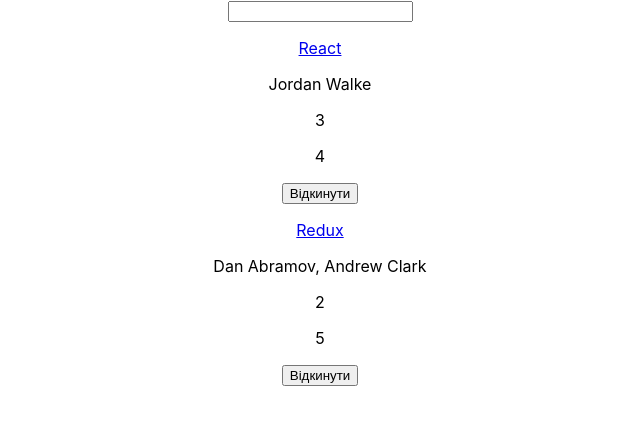
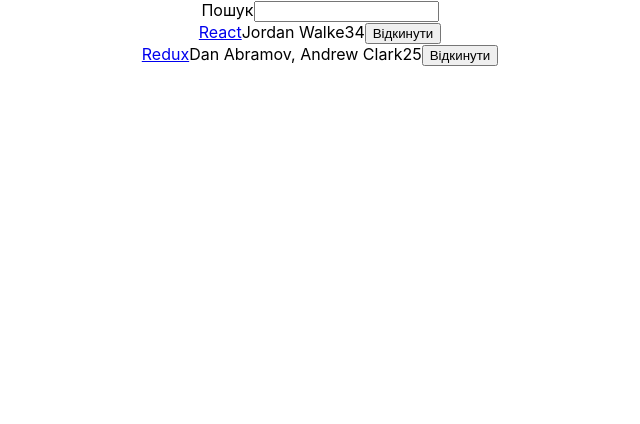
Before and after one commit to karvaton/hackernews-test, a React (Create React App) app: page / in a window 1280 px wide. Shown: the top 424 px of the page, without its empty margins (320-960 px from the left). Built offline with nearby package versions, Linux system fonts and the light colour scheme; the HTML template or start-up script is replaced by a standard one.

Commit message:
розділення компонентів і перетворення

```diff
--- a/src/App.js
+++ b/src/App.js
@@ -24,48 +24,48 @@
 const isSearched = searchTerm => item =>
     item.title.toLowerCase().includes(searchTerm.toLowerCase());
 
-class Search extends Component {
-    render() {
-        const {value, onChange} = this.props;
-        return (
+const Search = ({value, onChange, children}) =>
     <form>
+        {children}
         <input
             type="text"
             value={value}
             onChange={onChange}
         />
     </form>
-        )
-    }
-}
 
-class Table extends Component {
-    render() {
-        const { list, pattern, onDismiss } = this.props;
-        return (
+
+const Table = ({ list, pattern, onDismiss }) =>
     <div>
         {list.filter(isSearched(pattern)).map(item =>
             <div key={item.objectID}>
-                    <p>
+                <span>
                     <a href={item.url}>{item.title}</a>
-                    </p>
-                    <p>{item.author}</p>
-                    <p>{item.num_comments}</p>
-                    <p>{item.points}</p>
-                    <p>
-                        <button
+                </span>
+                <span>{item.author}</span>
+                <span>{item.num_comments}</span>
+                <span>{item.points}</span>
+                <span>
+                    <Button
                         onClick={() => onDismiss(item.objectID)}
-                            type="button"
                     >
                         Відкинути
-                        </button>
-                    </p>
+                    </Button>
+                </span>
             </div>
         )}
     </div>
-        )
-    }
-}
+
+
+const Button = ({ onClick, className = '', children }) =>
+    <button
+        onClick={onClick}
+        className={className}
+        type="button"
+    >
+        {children}
+    </button>
+
 
 
 class App extends Component {
@@ -98,7 +98,9 @@
                 <Search
                     value={searchTerm}
                     onChange={this.onSearchChange}
-                />
+                >
+                    Пошук
+                </Search>
                 <Table
                     list={list}
                     pattern={searchTerm}
```
Lines whose indentation alone changed are shown as unchanged.
